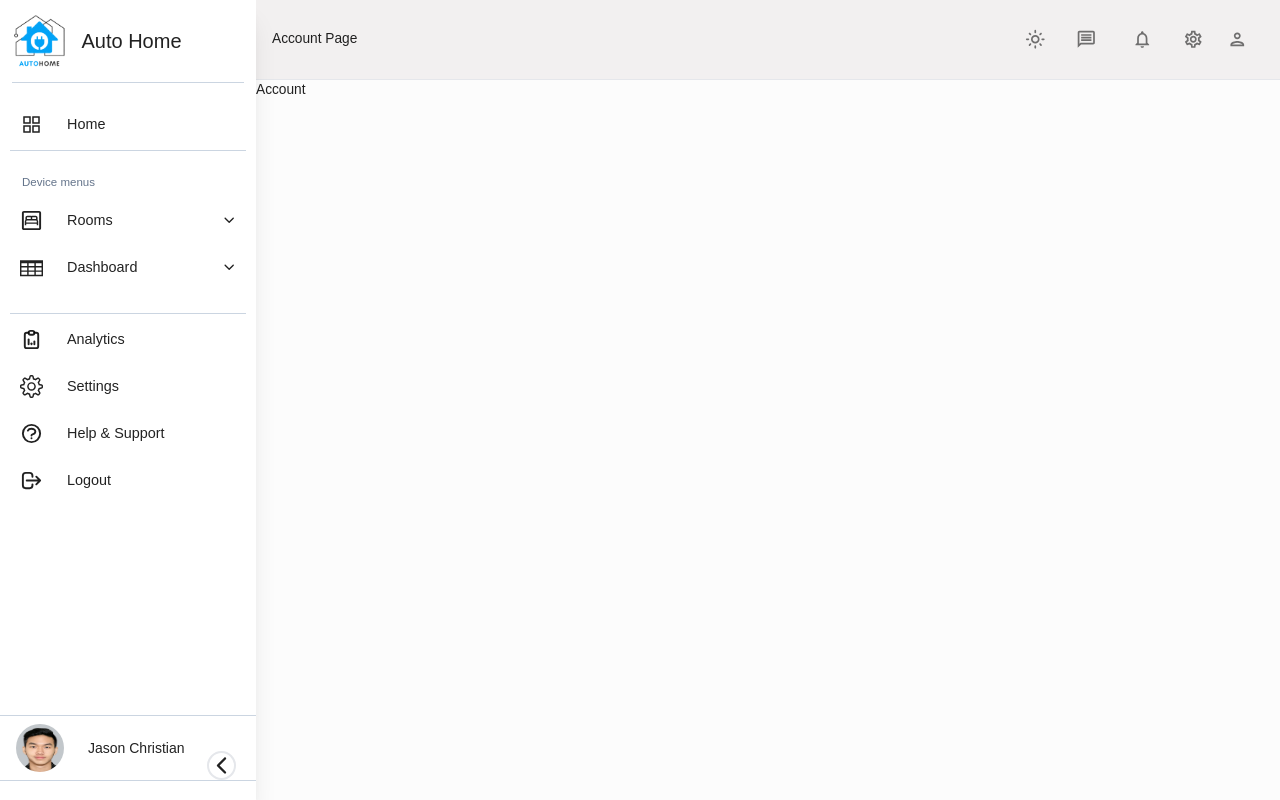
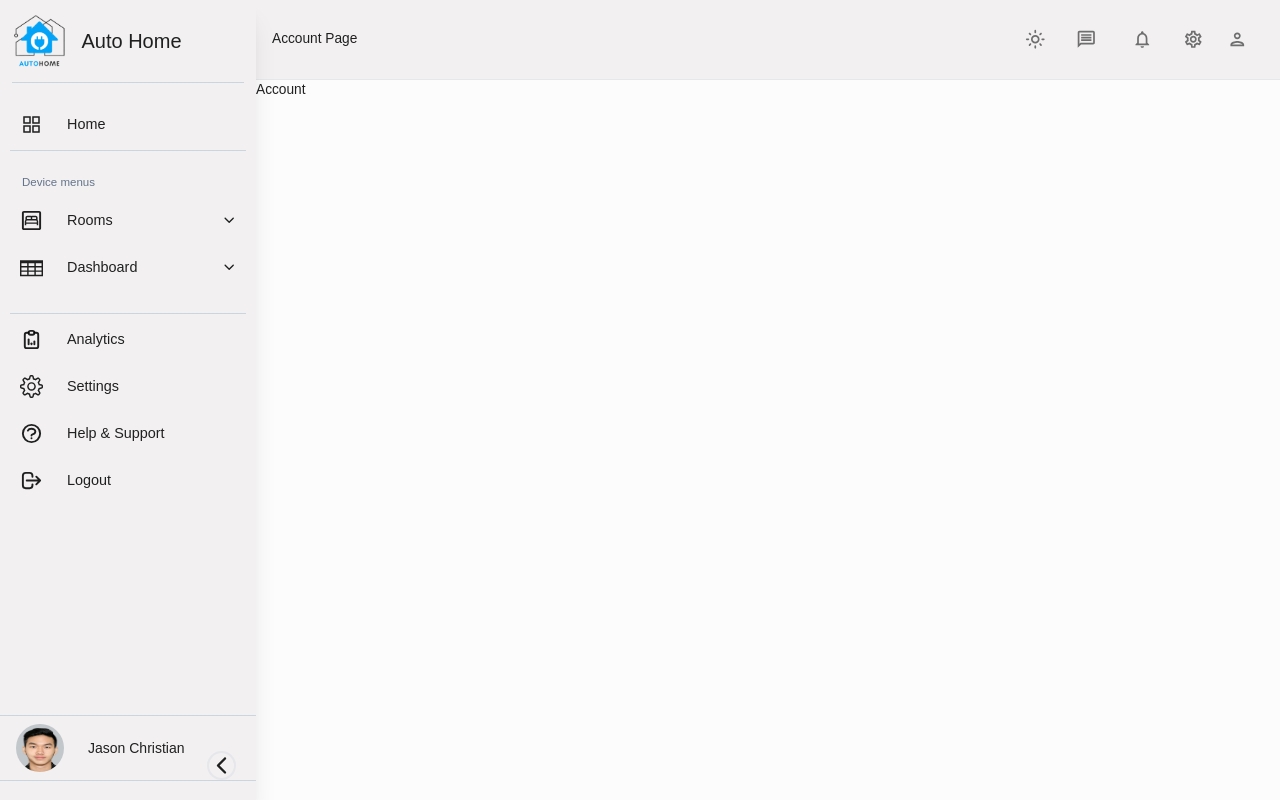
Before and after one commit to jasonchriscodes/Home-Automation-Manager, a React (Create React App) app in the folder frontend/: page /account in a window 1280 px wide. Built offline with nearby package versions, Linux system fonts and the light colour scheme.

Commit message:
chore: fix dark mode for sidebar

```diff
--- a/frontend/src/layouts/sidebar/index.js
+++ b/frontend/src/layouts/sidebar/index.js
@@ -1,4 +1,4 @@
-import React, { useState, useEffect } from "react";
+import React, { useState, useEffect, useContext } from "react";
 import { motion } from "framer-motion";
 import { useMediaQuery } from "react-responsive";
 import { NavLink, useLocation } from "react-router-dom";
@@ -10,10 +10,27 @@ import { TbReportAnalytics } from "react-icons/tb";
 import { ImTable } from "react-icons/im";
 import { HiOutlineQuestionMarkCircle, HiOutlineLogout } from "react-icons/hi";
 import SubMenu from "./SubMenu";
+import { Box, IconButton, Typography, useTheme } from "@mui/material";
+import { ColorModeContext, tokens } from "../../theme";
+import HomeOutlinedIcon from "@mui/icons-material/HomeOutlined";
+import PeopleOutlinedIcon from "@mui/icons-material/PeopleOutlined";
+import ContactsOutlinedIcon from "@mui/icons-material/ContactsOutlined";
+import ReceiptOutlinedIcon from "@mui/icons-material/ReceiptOutlined";
+import PersonOutlinedIcon from "@mui/icons-material/PersonOutlined";
+import CalendarTodayOutlinedIcon from "@mui/icons-material/CalendarTodayOutlined";
+import HelpOutlineOutlinedIcon from "@mui/icons-material/HelpOutlineOutlined";
+import BarChartOutlinedIcon from "@mui/icons-material/BarChartOutlined";
+import PieChartOutlineOutlinedIcon from "@mui/icons-material/PieChartOutlineOutlined";
+import TimelineOutlinedIcon from "@mui/icons-material/TimelineOutlined";
+import MenuOutlinedIcon from "@mui/icons-material/MenuOutlined";
+import MapOutlinedIcon from "@mui/icons-material/MapOutlined";
 
 const imageFolder = "/assets";
 
 const Sidebar = () => {
+  const theme = useTheme();
+  const colors = tokens(theme.palette.mode);
+  const colorMode = useContext(ColorModeContext);
   let isTab = useMediaQuery({ query: "(max-width: 768px)" });
   const { pathname } = useLocation();
 
@@ -96,13 +113,19 @@ const Sidebar = () => {
         variants={SidebarAnimation}
         initial={{ x: isTab ? -250 : 0 }}
         animate={isOpen ? "open" : "closed"}
-        className="bg-white text-gray shadow-xl z-[999] w-[16rem] max-w-[16rem] h-screen overflow-hidden md:relative fixed"
+        className="text-gray shadow-xl z-[999] w-[16rem] max-w-[16rem] h-screen overflow-hidden md:relative fixed"
+        style={{ backgroundColor: `${colors.primary[400]}` }}
       >
         {/* app logo */}
         <div className="flex items-center gap-2.5 font-medium border-b border-slate-300 py-3 mx-3">
           <img
+            onClick={colorMode.toggleColorMode}
             style={{ width: "55px", height: "auto" }}
-            src={`${imageFolder}/logo.png`}
+            src={
+              theme.palette.mode === "dark"
+                ? `${imageFolder}/logo-dark.png`
+                : `${imageFolder}/logo.png`
+            }
             alt="app-logo"
             width={45}
           />
```
Also changed, not shown: frontend/public/assets/logo-dark.png (added).
